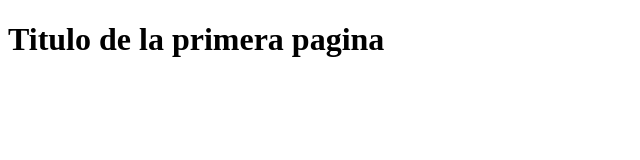
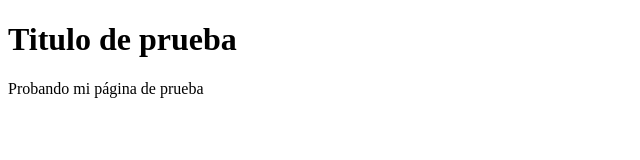
Before and after one commit to Flavio2895/Flavio2895.github.io, a plain HTML site: page index.html in a window 1280 px wide. Shown: the whole page, without its empty margins (0-640 px from the left). Drawn offline with Linux system fonts and the light colour scheme.

Commit message:
Cambiando el html

```diff
--- a/index.html
+++ b/index.html
@@ -6,6 +6,7 @@
     <title>Document</title>
 </head>
 <body>
-    <h1>Titulo de la primera pagina</h1>
+    <h1>Titulo de prueba</h1>
+    <p>Probando mi página de prueba</p>
 </body>
 </html>
```
